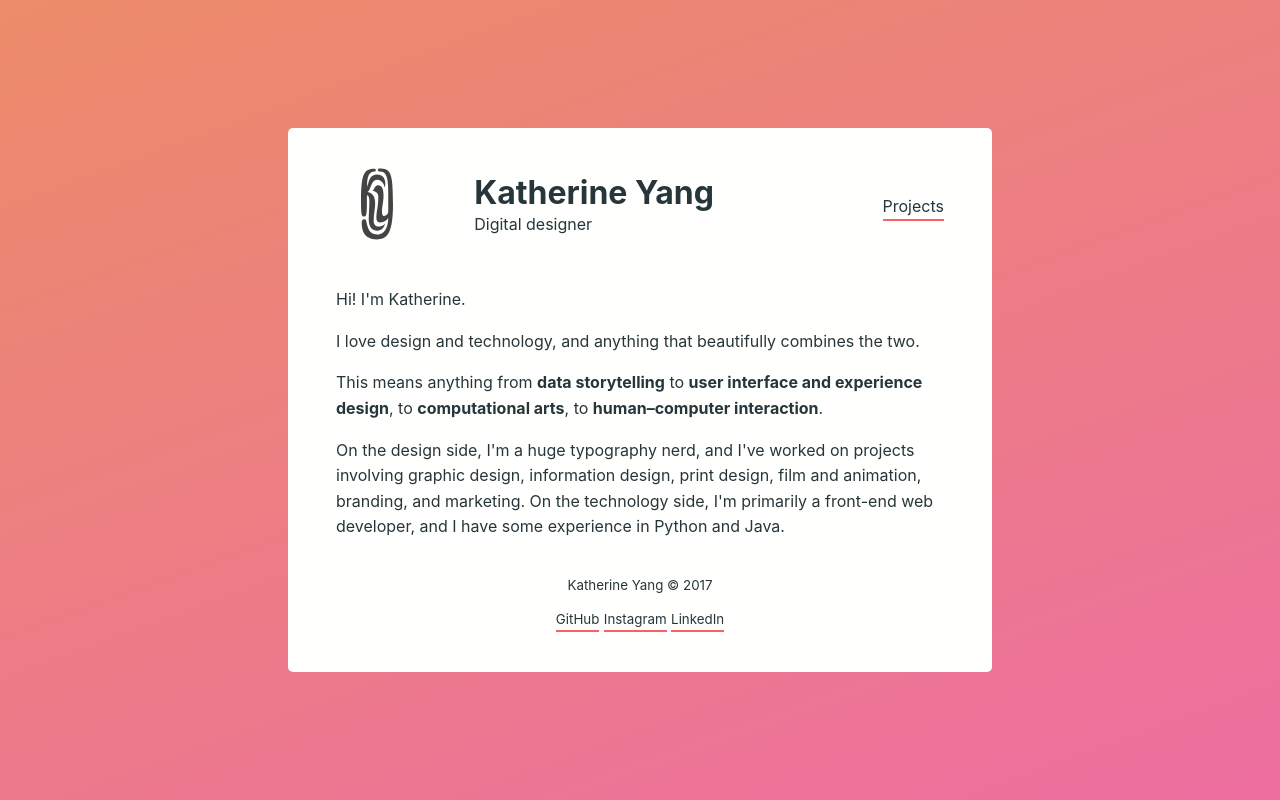
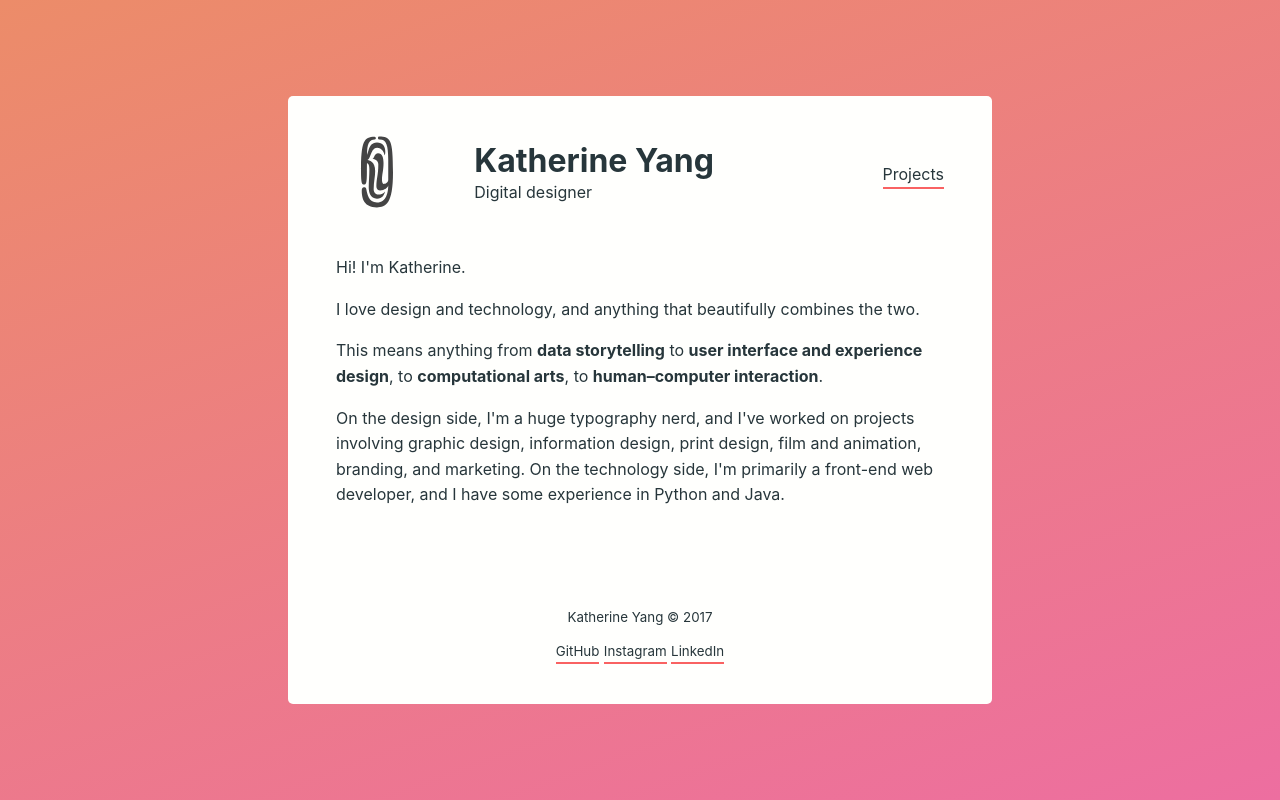
Before and after one commit to kayserifserif/kayserifserif.place, a PHP site: page /index.html in a window 1280 px wide. Run offline with PHP 8.4, Linux system fonts and the light colour scheme.

Commit message:
style: widen spacing between main and footer

```diff
--- a/css/styles.css
+++ b/css/styles.css
@@ -161,7 +161,7 @@ MAIN
 
 main {
 	grid-area: main;
-	padding: 1em 0;
+	padding: 1em 0 5em;
 	overflow: hidden;
 }
 
```
